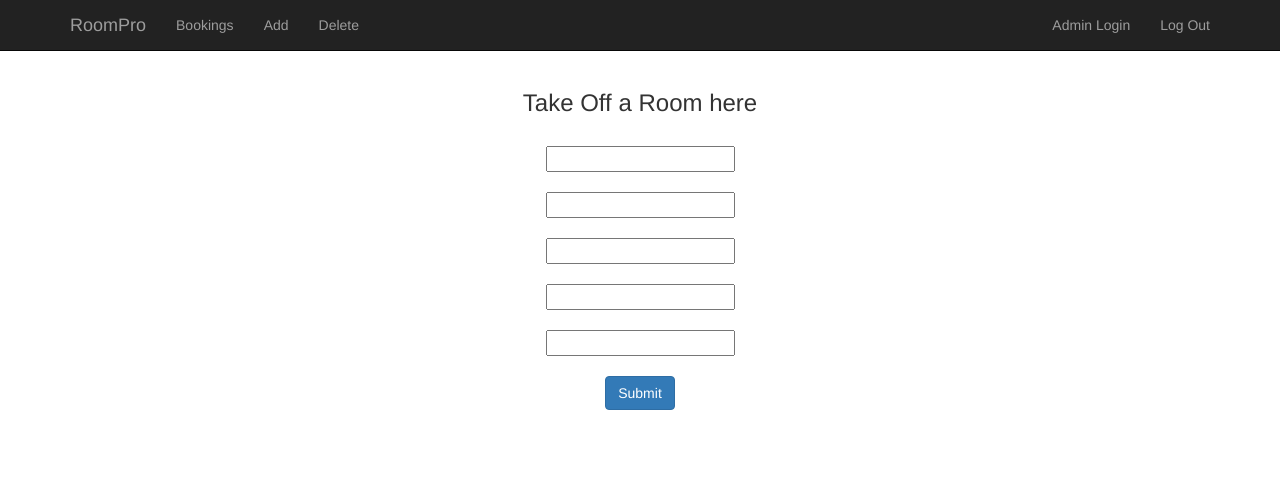
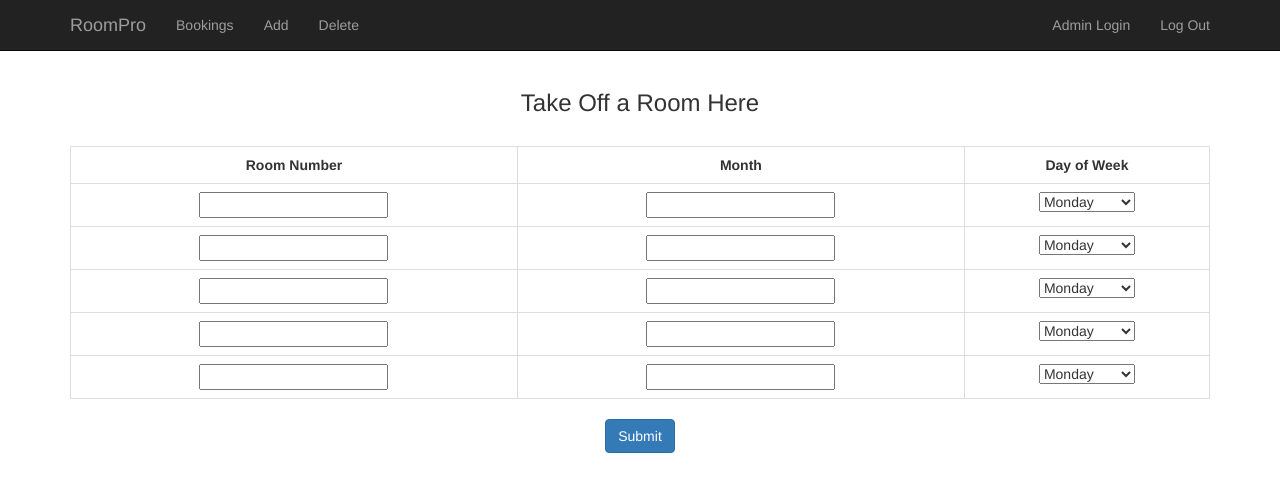
Before and after one commit to stuysu/roomres.stuysu.org, a Flask app: page /del in a window 1280 px wide. Shown: the top 492 px of the page. Run offline with Flask 2, Linux system fonts and the light colour scheme; some libraries are stand-ins or nearby versions.

Commit message:
del template

```diff
--- a/templates/del.html
+++ b/templates/del.html
@@ -6,27 +6,88 @@
 <center>
 
 
-  <h3> Take Off a Room here </h3>
+  <h3> Take Off a Room Here </h3>
 <br>
-<form role="form" action="" method="POST">
+  <table class="table" id="adminAdd">
 
+    <tr>
+      <th>Room Number</th>
+      <th>Month</th>
+      <th>Day of Week</th>
+    </tr>
 
-<input type="text" name="room1" id="room1"/>
-<br>
-<br>
+    <tr>
+      <td><input type="number" name="room1" id="room1"/></td>
+      <td><input type="number" name="month1" id="month1"/></td>
+      <td>
+	<select name="day1" id="day1">
+	  <option>Monday</option>
+	  <option>Tuesday</option>
+	  <option>Wednesday</option>
+	  <option>Thursday</option>
+	  <option>Friday</option>
+	</select>
+      </td>
+    </tr>
 
-<input type="text" name="room2" id="room2"/>
-<br>
-<br>
-<input type="text" name="room3" id="room3"/>
-<br>
-<br>
-<input type="text" name="room4" id="room4"/>
-<br>
-<br>
-<input type="text" name="room5" id="room5"/>
-<br>
-<br>
+    <tr>
+      <td><input type="number" name="room2" id="room2"/></td>
+      <td><input type="number" name="month2" id="month2"/></td>
+      <td>
+	<select name="day2" id="day2">
+	  <option>Monday</option>
+	  <option>Tuesday</option>
+	  <option>Wednesday</option>
+	  <option>Thursday</option>
+	  <option>Friday</option>
+	</select>
+      </td>
+    </tr>
+
+    <tr>
+      <td><input type="number" name="room3" id="room3"/></td>
+      <td><input type="number" name="month3" id="month3"/></td>
+      <td>
+	<select name="day3" id="day3">
+	  <option>Monday</option>
+	  <option>Tuesday</option>
+	  <option>Wednesday</option>
+	  <option>Thursday</option>
+	  <option>Friday</option>
+	</select>
+      </td>
+    </tr>
+
+    <tr>
+      <td><input type="number" name="room4" id="room4"/></td>
+      <td><input type="number" name="month4" id="month4"/></td>
+      <td>
+	<select name="day4" id="day4">
+	  <option>Monday</option>
+	  <option>Tuesday</option>
+	  <option>Wednesday</option>
+	  <option>Thursday</option>
+	  <option>Friday</option>
+	</select>
+      </td>
+    </tr>
+
+    <tr>
+      <td><input type="number" name="room5" id="room5"/></td>
+      <td><input type="number" name="month5" id="month5"/></td>
+      <td>
+	<select name="day5" id="day5">
+	  <option>Monday</option>
+	  <option>Tuesday</option>
+	  <option>Wednesday</option>
+	  <option>Thursday</option>
+	  <option>Friday</option>
+	</select>
+      </td>
+    </tr>
+
+  </table>
+
 
 <input class="btn btn-primary" id="submit" name="submit" type="submit" value="Submit" value_="Login">
 </form>
```
